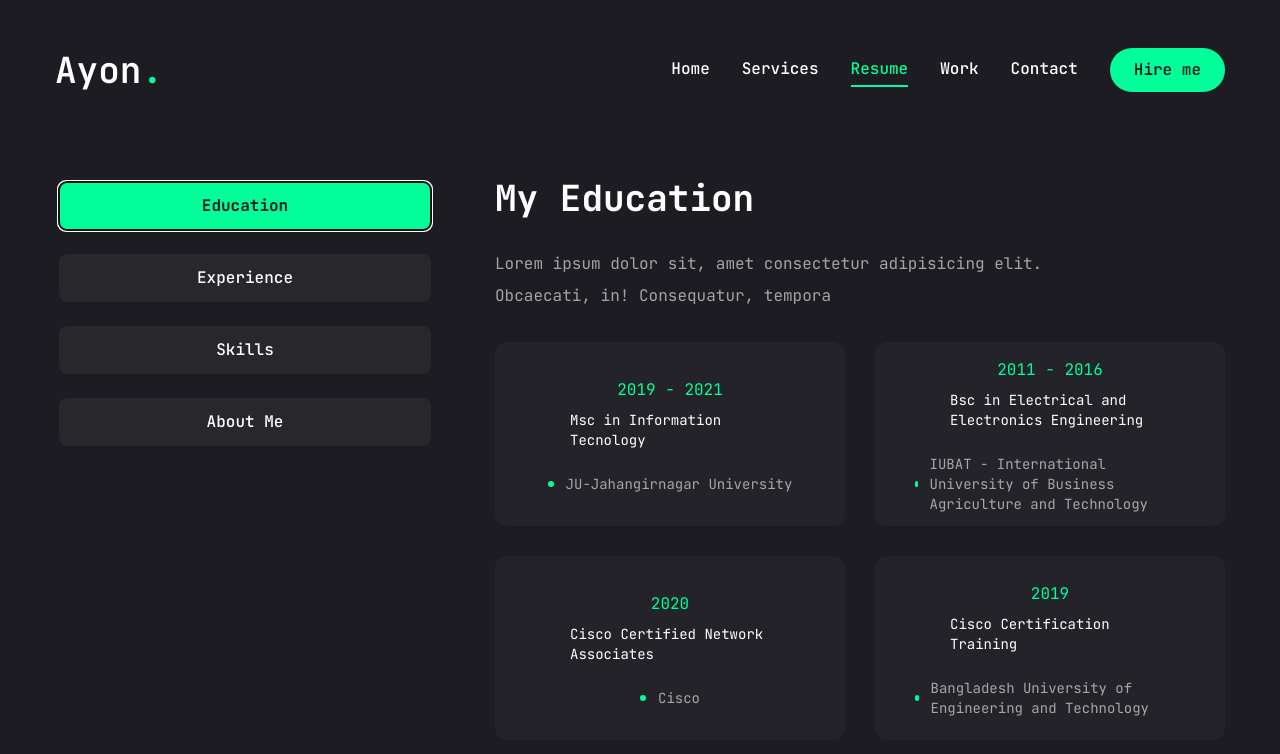
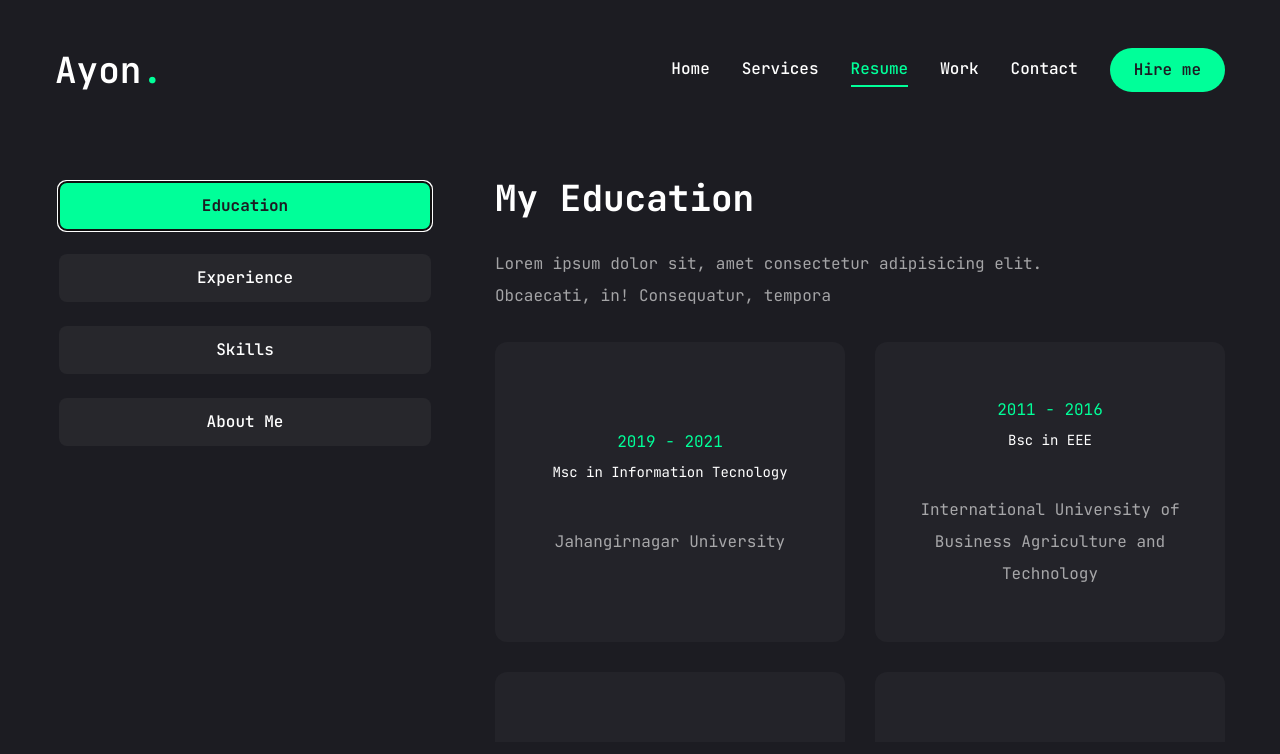
Before and after one commit to ayonbit/ayonbit.me, a Next.js app: page /resume in a window 1280 px wide. Both pictures are taken after a click on the tab "Education". Shown: the top 754 px of the page. Built offline with nearby package versions, Linux system fonts and the light colour scheme.

Commit message:
Resume Done

```diff
--- a/app/resume/page.jsx
+++ b/app/resume/page.jsx
@@ -2,6 +2,12 @@
 //dependencies
 import { ScrollArea } from "@/components/ui/scroll-area";
 import { Tabs, TabsContent, TabsList, TabsTrigger } from "@/components/ui/tabs";
+import {
+  Tooltip,
+  TooltipContent,
+  TooltipProvider,
+  TooltipTrigger,
+} from "@radix-ui/react-tooltip";
 import { easeIn, motion } from "framer-motion";
 import {
   FaBootstrap,
@@ -29,7 +35,7 @@ const about = {
   title: "About Me",
   description:
     "  Lorem ipsum dolor sit amet consectetur adipisicing elit. Minima temporibus ad doloremque, placeat deleniti reprehenderit.",
-  inf: [
+  info: [
     {
       fieldName: "Name",
       fieldValue: "Ayon Bit",
@@ -106,18 +112,18 @@ const education = {
     "Lorem ipsum dolor sit, amet consectetur adipisicing elit. Obcaecati, in! Consequatur, tempora",
   items: [
     {
-      Institute: "JU-Jahangirnagar University",
+      Institute: "Jahangirnagar University",
       Degree: "Msc in Information Tecnology",
       Duration: "2019 - 2021",
     },
     {
       Institute:
-        "IUBAT - International University of Business Agriculture and Technology",
-      Degree: "Bsc in Electrical and Electronics Engineering",
+        "International University of Business Agriculture and Technology",
+      Degree: "Bsc in EEE",
       Duration: "2011 - 2016",
     },
     {
-      Institute: "Cisco",
+      Institute: "Cisco Academy",
       Degree: "Cisco Certified Network Associates",
       Duration: "2020",
     },
@@ -231,9 +237,9 @@ const resume = () => {
             <TabsTrigger value="about">About Me</TabsTrigger>
           </TabsList>
           {/* content */}
-          <div className="min-h-[70vh] w-full">
+          <div className="min-h-[70vh] w-full ">
             {/* experience */}
-            <TabsContent value="experience" className="w-full">
+            <TabsContent value="experience" className="w-full ">
               <div className="flex flex-col gap-[30px] text-center xl:text-left">
                 <h3 className="text-4xl font-bold ">{experience.title}</h3>
                 <p className="max-w-[600px] text-white/60 mx-auto xl:mx-0">
@@ -265,7 +271,7 @@ const resume = () => {
             </TabsContent>
 
             {/* education */}
-            <TabsContent value="education" className="w-full">
+            <TabsContent value="education" className="w-full ">
               <div className="flex flex-col gap-[30px] text-center xl:text-left">
                 <h3 className="text-4xl font-bold ">{education.title}</h3>
                 <p className="max-w-[600px] text-white/60 mx-auto xl:mx-0">
@@ -277,18 +283,15 @@ const resume = () => {
                       return (
                         <li
                           key={index}
-                          className="bg-[#232329] h-[184px] py-6 px-10 rounded-xl flex flex-col justify-center items-center lg:items-center gap-1"
+                          className="bg-[#232329] h-[300px] py-6 px-10 rounded-xl flex flex-col justify-center items-center lg:items-center gap-1"
                         >
                           <span className="text-accent">{item.Duration}</span>
-                          <h3 className="text-sm max-w-[200px] min-h-[60px] text-center lg:text-left md:text-left">
+                          <h3 className="text-sm max-w-[300px] min-h-[60px] text-left lg:text-left md:text-left">
                             {item.Degree}
                           </h3>
-                          <div className="flex items-center gap-3">
+                          <div className="flex items-center gap-3 text-center">
                             {/* dot */}
-                            <span className="w-[6px] h-[6px] rounded-full bg-accent "></span>
-                            <p className="text-white/60 text-sm">
-                              {item.Institute}
-                            </p>
+                            <p className="text-white/60">{item.Institute}</p>
                           </div>
                         </li>
                       );
@@ -299,12 +302,58 @@ const resume = () => {
             </TabsContent>
 
             {/* Skills */}
-            <TabsContent value="skills" className="w-full">
-              Skills
+            <TabsContent value="skills" className="w-full h-full">
+              <div className="flex flex-col gap-[30px]">
+                <div className="flex flex-col gap-[30px] text-center xl:text-left">
+                  <h3 className="text-4xl font-bold">{skills.title}</h3>
+                  <p className="max-w-[600px] text-white/60 mx-auto xl:mx-0">
+                    {skills.description}
+                  </p>
+                </div>
+                <ul className="grid grid-cols-2 sm:grid-cols-3 md:grid-cols-4 gap-4 xl:gap-[30px]">
+                  {skills.skillList.map((skill, index) => {
+                    return (
+                      <li key={index}>
+                        <TooltipProvider delayDuration={100}>
+                          <Tooltip>
+                            <TooltipTrigger className="w-full h-[150px] bg-[#232329] rounded-xl flex justify-center items-center hover:text-accent transition-all duration-300 ">
+                              <div className="text-6xl ">{skill.icons}</div>
+                            </TooltipTrigger>
+                            <TooltipContent>
+                              <p className="capitalize">{skill.name}</p>
+                            </TooltipContent>
+                          </Tooltip>
+                        </TooltipProvider>
+                      </li>
+                    );
+                  })}
+                </ul>
+              </div>
             </TabsContent>
             {/* about */}
-            <TabsContent value="about" className="w-full">
-              About Me
+            <TabsContent
+              value="about"
+              className="w-full text-center xl:text-left"
+            >
+              <div className="flex flex-col gap-[30px]">
+                <h3 className="text-4xl font-bold">{about.title}</h3>
+                <p className="max-w-[600px] text-white/60 mx-auto xl:mx-0">
+                  {about.description}
+                </p>
+                <ul className="grid grid-cols-1 xl:grid-cols-2 gap-y-6 max-w-[620px] mx-auto xl:mx-0">
+                  {about.info.map((item, index) => {
+                    return (
+                      <li
+                        key={index}
+                        className="flex items-center justify-center xl:justify-start gap-4"
+                      >
+                        <span className="text-white/60">{item.fieldName}</span>
+                        <span className="text-md ">{item.fieldValue}</span>
+                      </li>
+                    );
+                  })}
+                </ul>
+              </div>
             </TabsContent>
           </div>
         </Tabs>
```
